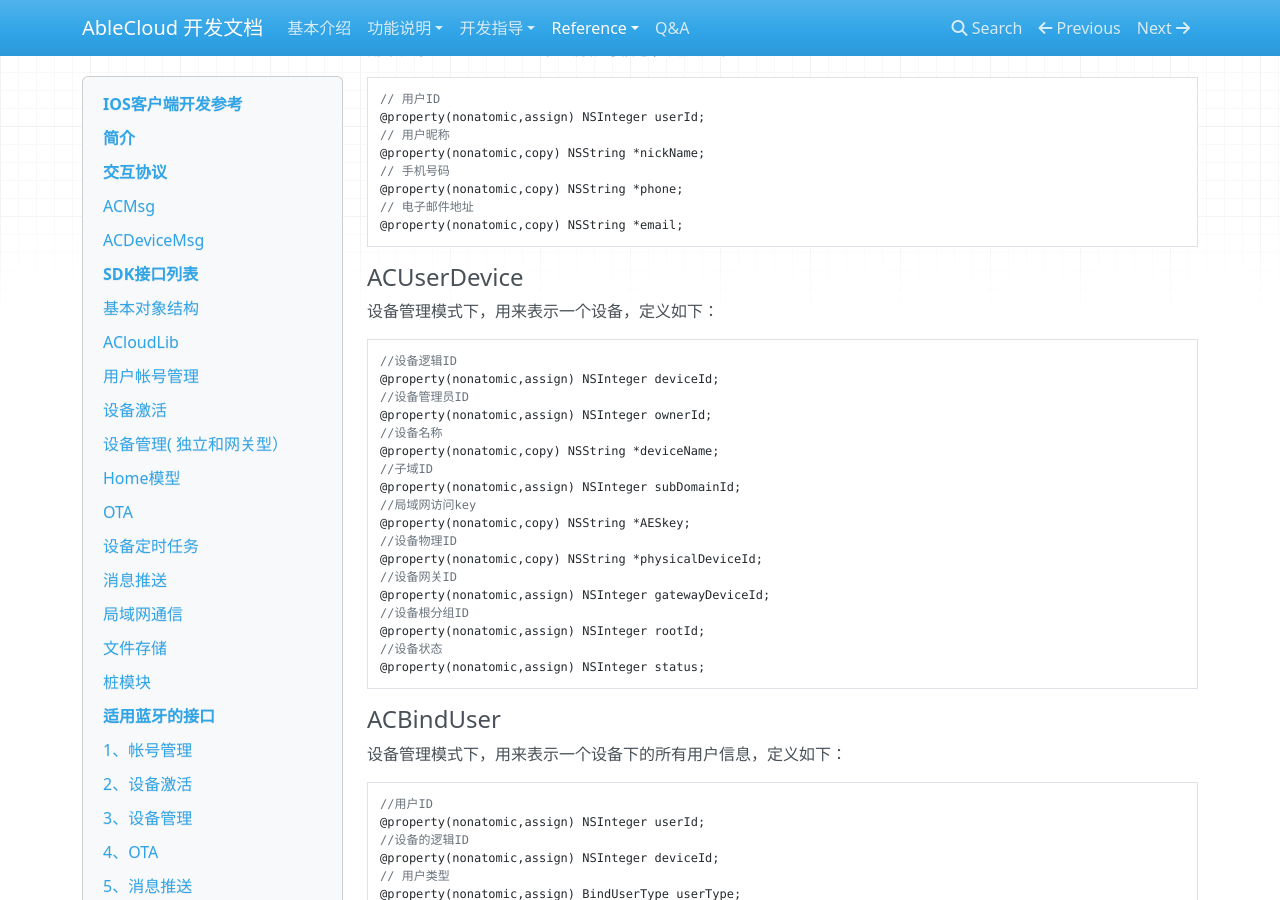
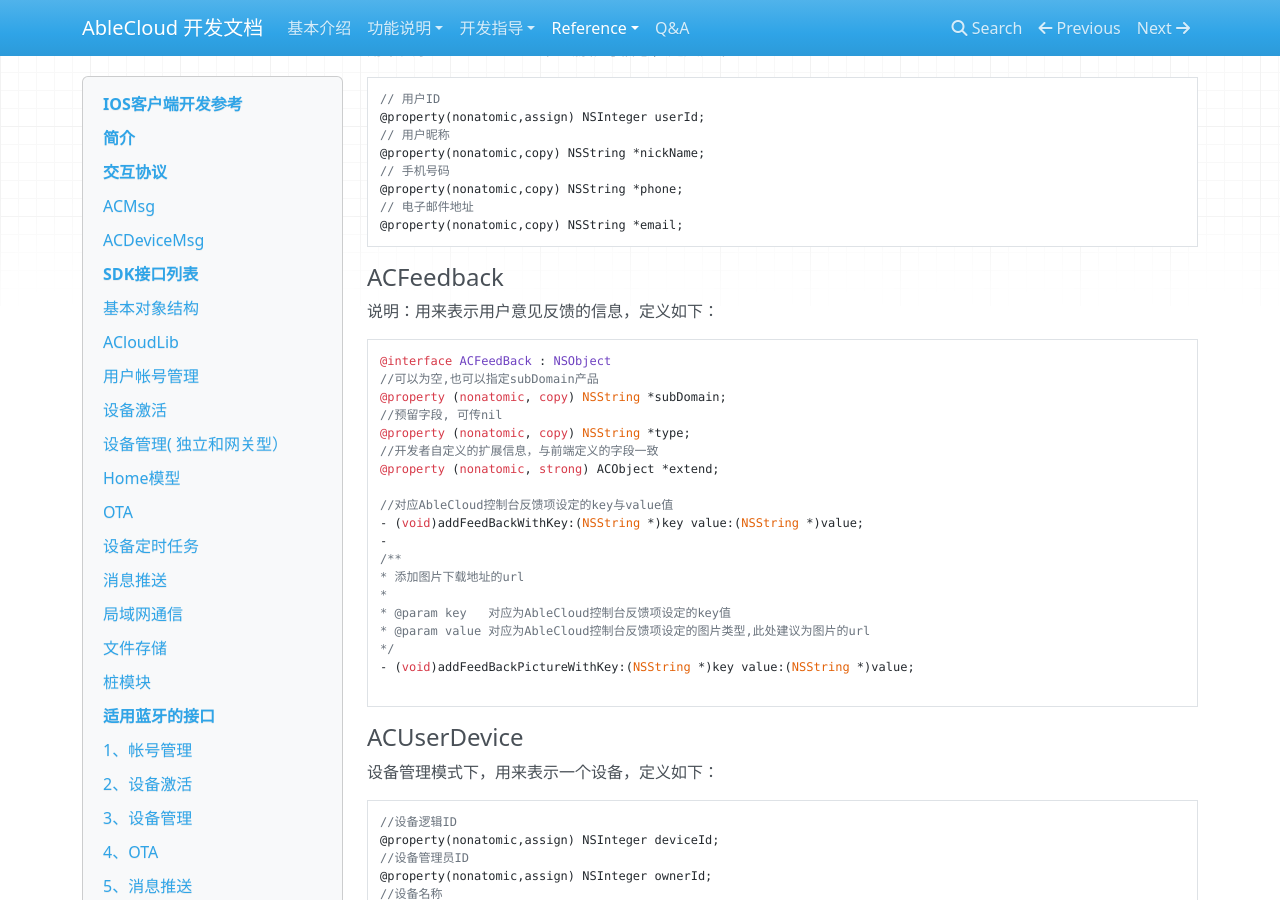
Before and after one commit to JessonW/rd_docs, an MkDocs documentation site: the page built from docs/reference/iOS.md, in a window 1280 px wide and 900 px high, scrolled down 4399 px. Built offline with MkDocs 1.6.1, drawn with Linux system fonts in a browser that asks for light colours; nearby versions of some CDN libraries; old or Windows-style settings are respelled for this version of MkDocs; some of the changed text lies outside the part shown.

Commit message:
modify feedBack document

````diff
--- a/docs/reference/iOS.md
+++ b/docs/reference/iOS.md
@@ -190,6 +190,7 @@ ACDeviceMsg定义如下：
 
 
 
+
 ####ACKLVObject
 <font color="red">注</font>：ACKLVObject与ACObject数据格式用法相似，不同的是ACKLVObject里key值的类型为Integer，这里就不具体介绍了。
 
@@ -211,7 +212,30 @@ ACDeviceMsg定义如下：
 // 电子邮件地址
 @property(nonatomic,copy) NSString *email;
 ```
-
+####ACFeedback
+说明：用来表示用户意见反馈的信息，定义如下：
+
+```objc
+@interface ACFeedBack : NSObject
+//可以为空,也可以指定subDomain产品
+@property (nonatomic, copy) NSString *subDomain;
+//预留字段, 可传nil
+@property (nonatomic, copy) NSString *type;
+//开发者自定义的扩展信息，与前端定义的字段一致
+@property (nonatomic, strong) ACObject *extend;
+
+//对应AbleCloud控制台反馈项设定的key与value值
+- (void)addFeedBackWithKey:(NSString *)key value:(NSString *)value;
+-
+/**
+* 添加图片下载地址的url
+*
+* @param key   对应为AbleCloud控制台反馈项设定的key值
+* @param value 对应为AbleCloud控制台反馈项设定的图片类型,此处建议为图片的url
+*/
+- (void)addFeedBackPictureWithKey:(NSString *)key value:(NSString *)value;
+
+```
 
 ####ACUserDevice
 设备管理模式下，用来表示一个设备，定义如下：
@@ -1895,7 +1919,7 @@
 -(void)downFileWithsession:(NSString * )urlString callBack:(void(^)(float progress ,NSError * error))callback CompleteCallback:(void (^)(NSString * filePath))completeCallback;
 ```
 
-##三、上传文件
+###三、上传文件
 
 ###1、设置上传文件的权限管理类－－ACACL
 ```c
@@ -1969,6 +1993,15 @@
 -(void)cancleUploadWithfileInfo:(ACFileInfo *)fileInfo;
 ```
 
+##8、用户意见反馈
+```objc
+
+@interface ACFeedBackManager : NSObject
+
+///  提交用户意见反馈
++ (void)submitFeedBack:(ACFeedBack *)feedback
+              callback:(void(^)(BOOL isSuccess, NSError *error))callback;
+```
 #Error Code
 参考[reference-Error Code](../reference/error_code.md)
 
````
Also changed, not shown: other parts of docs/reference/iOS.md (+3 -3 lines), docs/develop_guide/iOS.md (+1 -1 lines).
